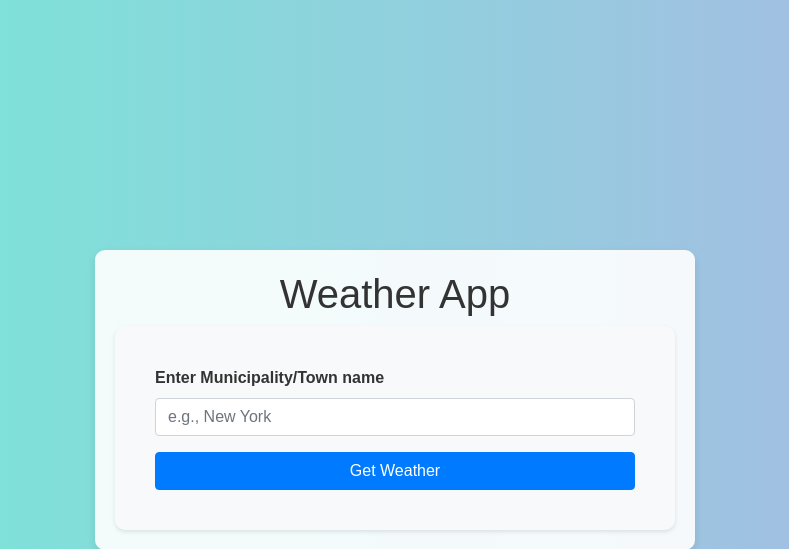
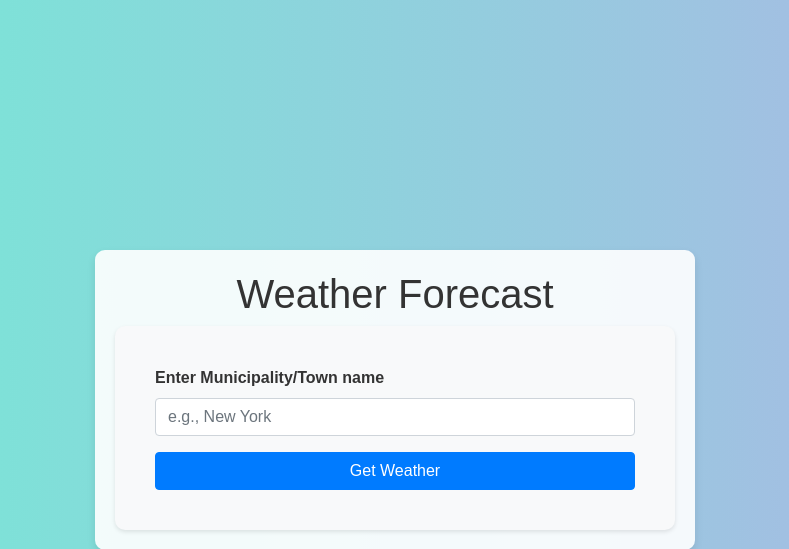
Before and after one commit to HJDeVera/WeatherApp_UsingLaravel, a Laravel app: page / in a window 1280 px wide. Shown: the top 549 px of the page, without its empty margins (245-1034 px from the left). Run offline with Laravel 12, Linux system fonts and the light colour scheme.

Commit message:
Update weather.blade.php

```diff
--- a/resources/views/weather.blade.php
+++ b/resources/views/weather.blade.php
@@ -156,7 +156,7 @@
 <body>
 
 <div class="container">
-    <h1 class="text-center">Weather App</h1>
+    <h1 class="text-center">Weather Forecast</h1>
     <div class="search-card" id="searchCard">
         <div class="card-body">
             <form id="weatherForm">
```
